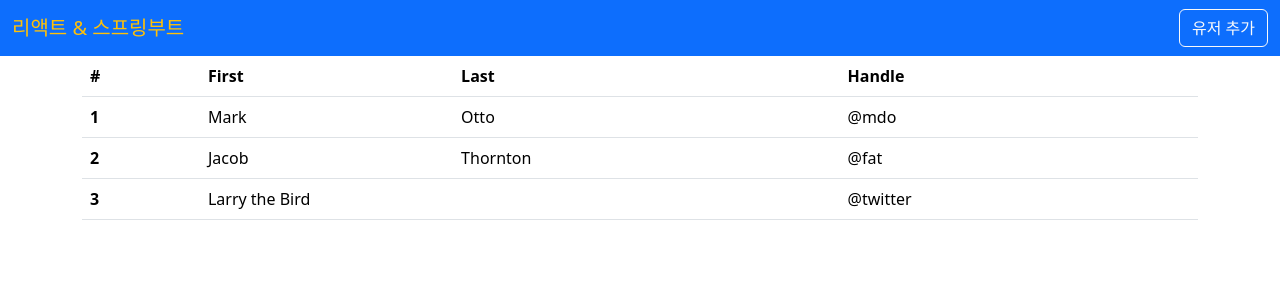
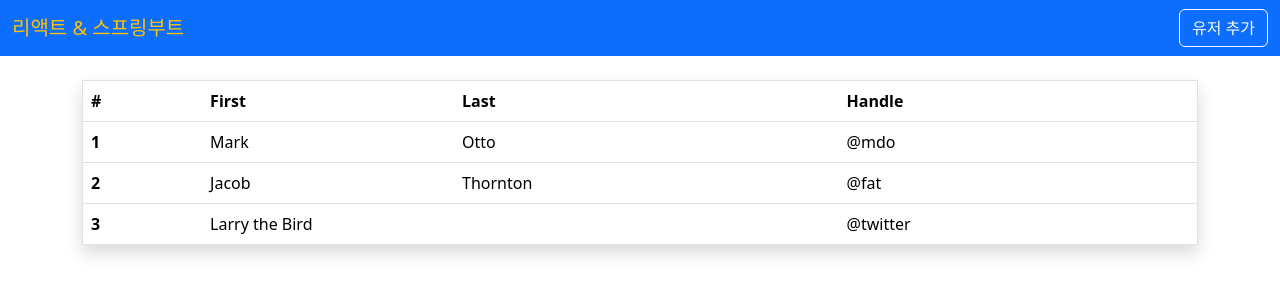
Before and after one commit to jbkim08/frontend, a React (Vite) app: page / in a window 1280 px wide. Shown: the top 300 px of the page. Built offline with nearby package versions, Linux system fonts and the light colour scheme.

Commit message:
테이블 꾸밈

```diff
--- a/src/pages/Home.jsx
+++ b/src/pages/Home.jsx
@@ -3,7 +3,7 @@ import React from "react";
 export default function Home() {
   return (
     <div className="container">
-      <table class="table">
+      <table class="table table-hover border table-border shadow my-4">
         <thead>
           <tr>
             <th scope="col">#</th>
```
